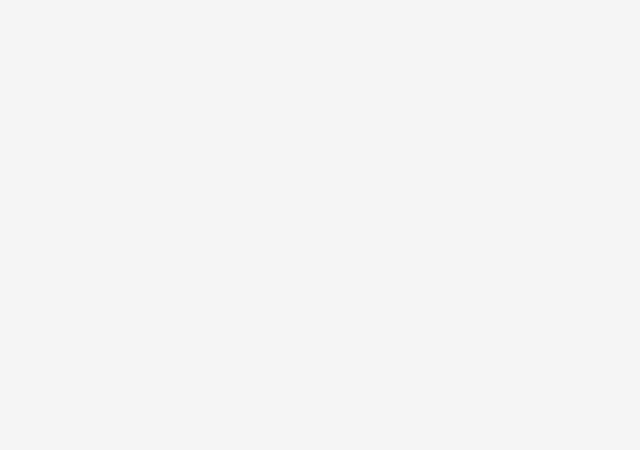
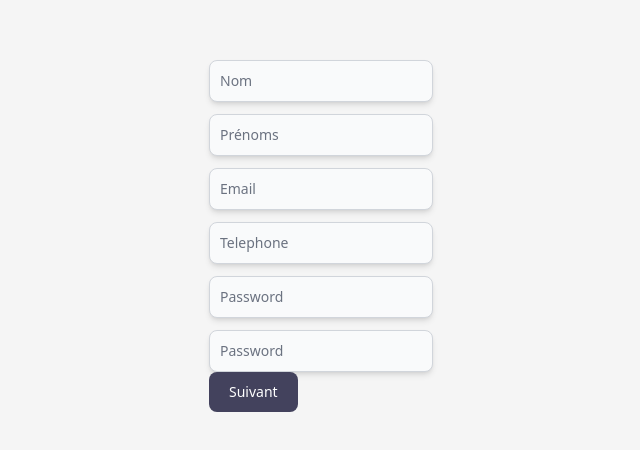
Before and after one commit to Amosentreprise/ProjetSoutenance2023, a Vue app in the folder frontendGestionLapin/vue-frontendGestionLapin/: page /Inscription in a window 1280 px wide. Shown: the part 166-616 px from the top of the page, without its empty margins (319-959 px from the left). Built offline with nearby package versions, Linux system fonts and the light colour scheme.

Commit message:
Page d'inscription. ça reste le design

```diff
--- a/frontendGestionLapin/vue-frontendGestionLapin/src/components/Card.vue
+++ b/frontendGestionLapin/vue-frontendGestionLapin/src/components/Card.vue
@@ -2,11 +2,11 @@
     <div class="flex justify-evenly w-full h-auto ">
 
     <div class="leading-normal">
-     <h1 class="mb-2 text-2xl font-bold text-other pt-10">{{ fonctionnalite }}</h1>
-     <p class="mb-3 text-other pt-6">{{ description }}</p>
+     <h1 class="mb-1 text-2xl font-bold text-other pt-10">{{ fonctionnalite }}</h1>
+     <p class="mb-2 text-other pt-6">{{ description }}</p>
     </div>
     <div>
-      <img :src="src" :alt="description" class="w-auto h-[400px] object-cover rounded-md">
+      <img :src="src" :alt="description" class="w-auto h-[250px] object-cover rounded-md">
     </div>
 
     </div>
--- a/frontendGestionLapin/vue-frontendGestionLapin/src/views/commons/Inscription.vue
+++ b/frontendGestionLapin/vue-frontendGestionLapin/src/views/commons/Inscription.vue
@@ -1,3 +1,121 @@
 <template>
+    <div class="flex min-h-screen w-full">
+  <div class="m-auto">
+    <div v-show="currentStep === 1">
+      <!-- contenu de la première étape -->
+
+      <div v-for="form1 in Form1" :key="form1.id">
+          <input
+            :type="form1.type"
+            class="input shadow-md "
+            :placeholder="form1.placeholder"
+          />
+
+    </div>
+    </div>
+    <div v-show="currentStep === 2">
+      <!-- contenu de la deuxième étape -->
+      <div v-for="form2 in Forms2" :key="form2.id">
+         <input
+            :type="form2.type"
+            class="input shadow-md"
+            :placeholder="form2.placeholder"
+          />
+      </div>
+
+    </div>
+    <div class="flex justify-between">
+         <Button :name="BtnPrev" @click="prevStep" v-show="currentStep > 1" class="button bg-secondary text-white" />
+         <Button :name="BtnNext" @click="nextStep" v-show="currentStep < totalSteps" class="button bg-secondary text-white" />
+
+    </div>
+  </div>
+    </div>
+
 
 </template>
+
+<script>
+import Button from "../../components/Button.vue";
+export default {
+    components: {
+    Button,
+  },
+  data() {
+        return {
+           BtnNext: "Suivant",
+      BtnPrev: "Retour",
+      currentStep: 1,
+      totalSteps: 2, // le nombre total d'étapes dans votre formulaire
+      Form1: [{
+            id:1,
+            type: 'text',
+            placeholder: 'Nom',
+
+
+        },
+        {
+            id:2,
+            type: 'text',
+            placeholder: 'Prénoms',
+
+
+            },
+        {
+            id:3,
+            type: 'email',
+            placeholder: 'Email',
+
+
+            },{
+            id:4,
+            type: 'tel',
+            placeholder: 'Telephone',
+
+
+            },{
+            id:5,
+            type: 'password',
+            placeholder: 'Password',
+
+
+            },{
+            id:6,
+            type: 'password',
+            placeholder: 'Password',
+
+
+            }],
+      Forms2: [{
+            id:7,
+            type: 'text',
+            placeholder: 'Nom de la ferme',
+
+
+        },
+        {
+            id:8,
+            type: 'text',
+            placeholder: 'Adresse',
+
+
+      }],
+    };
+  },
+  methods: {
+   nextStep() {
+      if (this.currentStep < this.totalSteps) {
+        this.currentStep += 1;
+      }
+    },
+      prevStep() {
+          if (this.currentStep > 1) {
+              this.currentStep -= 1;
+          }
+      },
+    submitForm() {
+      // soumettre les données du formulaire à votre API ou votre serveur
+    },
+  },
+};
+</script>
--- a/frontendGestionLapin/vue-frontendGestionLapin/src/views/commons/Welcome.vue
+++ b/frontendGestionLapin/vue-frontendGestionLapin/src/views/commons/Welcome.vue
@@ -10,7 +10,7 @@
 
        </div>
 
-       <div class="flex justify-center ">
+       <div class="flex ml-56">
          <Button :name="nameButton" class="bg-secondary text-white mt-4"/>
        </div>
 
```
